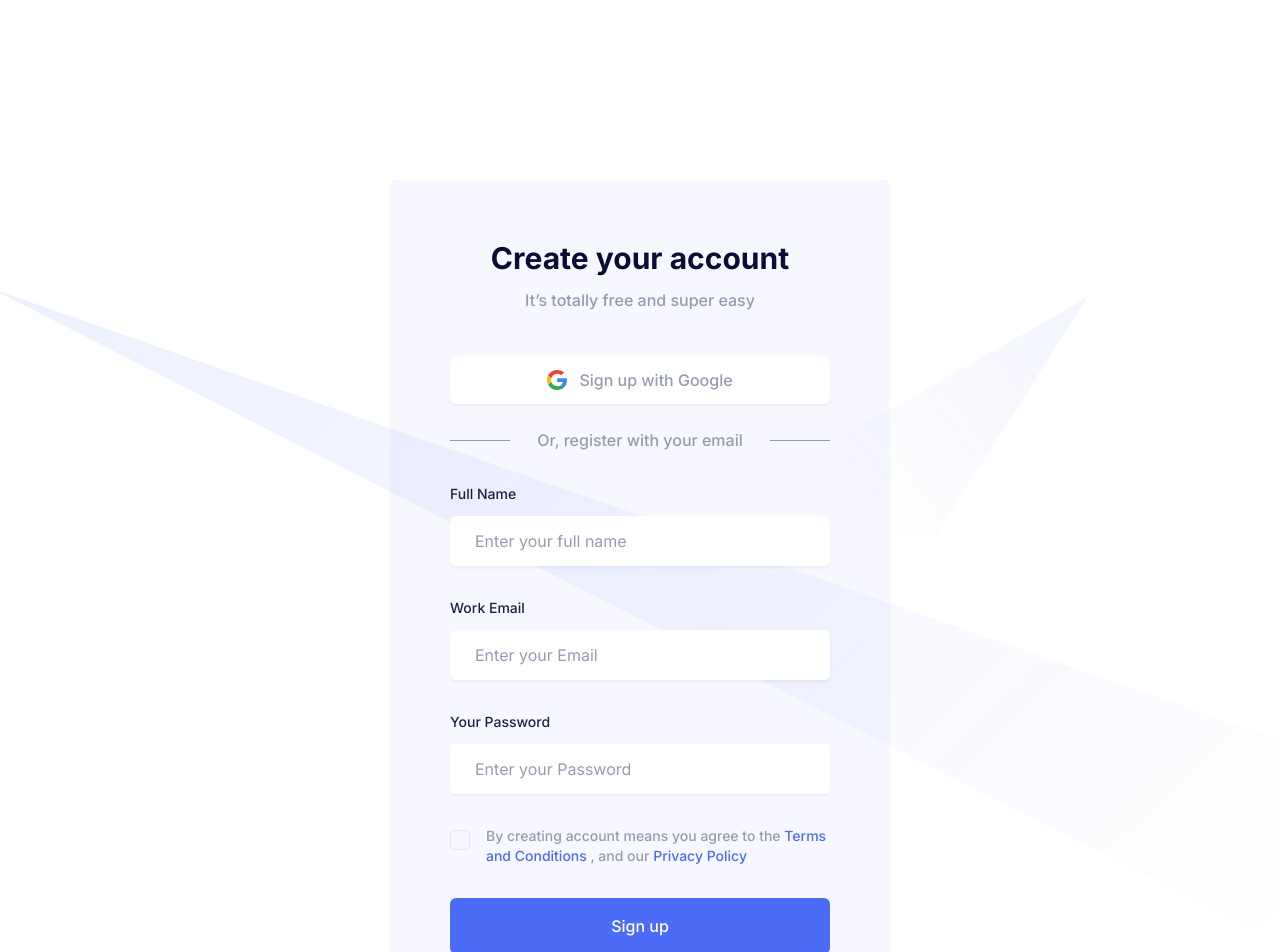
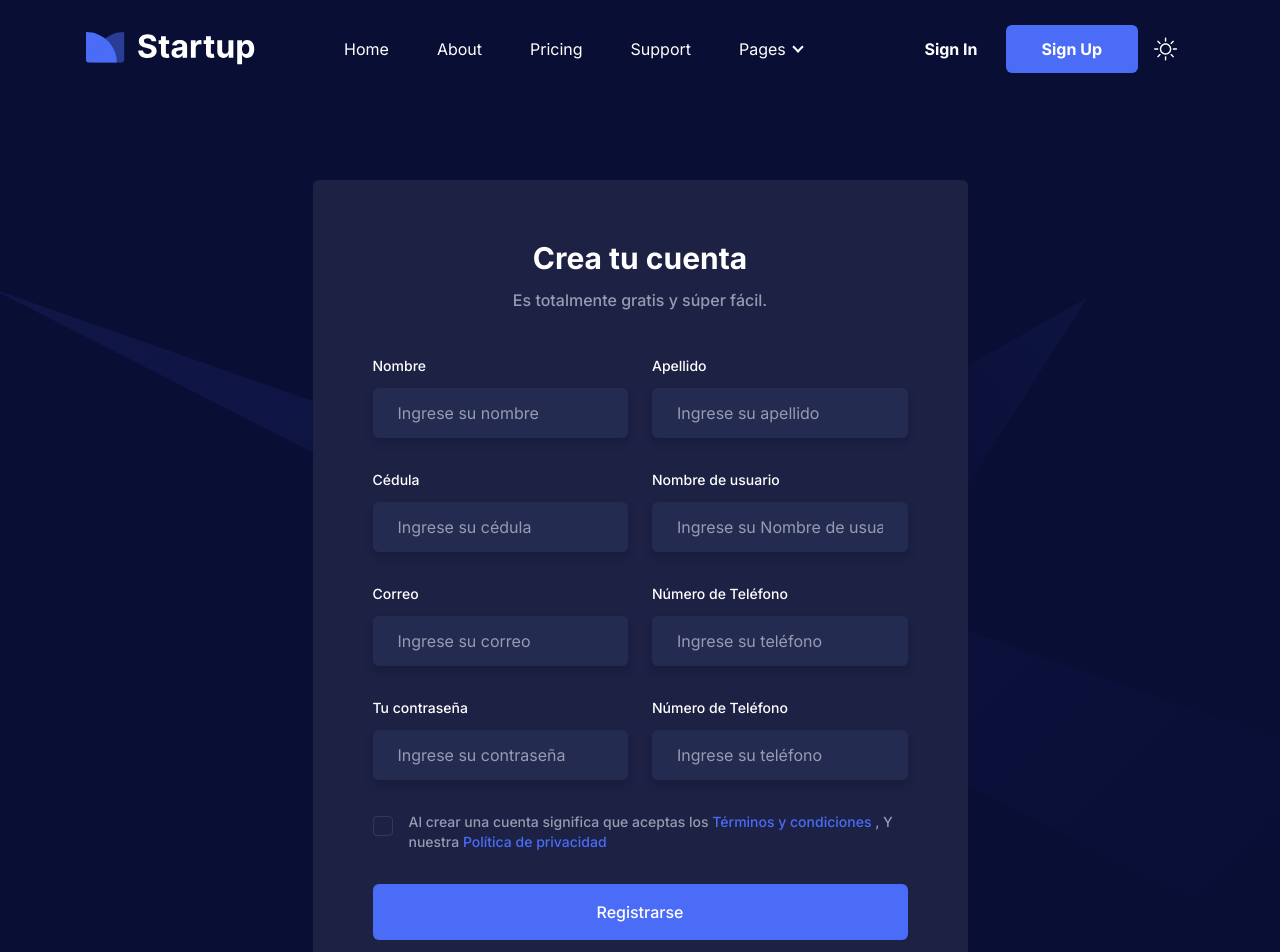
Before and after one commit to takashius/recharge, a React (Vite) app: page /signUp in a window 1280 px wide. Shown: the top 952 px of the page. Built offline with nearby package versions, Linux system fonts and the light colour scheme.

Commit message:
"Updated SignUp component with i18n support, added new fields to form, and modified layout; added translations for English and Spanish; updated routes configuration"

```diff
--- a/src/components/pages/signUp.tsx
+++ b/src/components/pages/signUp.tsx
@@ -1,64 +1,71 @@
+import { useTranslation } from 'react-i18next';
+import { Link } from 'react-router-dom';
+
 export default function SignUp() {
+  const { t } = useTranslation();
   return (
     <>
       <section className="relative overflow-hidden z-10 pt-[180px] pb-[120px]">
         <div className="container">
           <div className="flex flex-wrap mx-[-16px]">
             <div className="w-full px-4">
-              <div className="max-w-[500px] mx-auto bg-primary bg-opacity-5 dark:bg-dark rounded-md p-12 sm:p-[60px]">
-                <h3 className="font-bold text-black dark:text-white text-2xl sm:text-3xl mb-3 text-center">Create your account
+              <div className="max-w-[655px] mx-auto bg-primary bg-opacity-5 dark:bg-dark rounded-md p-12 sm:p-[60px]">
+                <h3 className="font-bold text-black dark:text-white text-2xl sm:text-3xl mb-3 text-center">
+                  {t('signUp.title')}
                 </h3>
-                <p className="font-medium text-base text-body-color mb-11 text-center">It’s totally free and super easy</p>
-                <button
-                  className="w-full flex items-center justify-center p-3 bg-white dark:bg-[#242B51] text-body-color hover:text-primary dark:text-body-color text-base font-medium dark:hover:text-white rounded-md shadow-one dark:shadow-signUp mb-6">
-                  <span className="mr-3">
-                    <svg width="20" height="20" viewBox="0 0 20 20" fill="none" xmlns="http://www.w3.org/2000/svg">
-                      <g clipPath="url(#clip0_95:967)">
-                        <path
-                          d="M20.0001 10.2216C20.0122 9.53416 19.9397 8.84776 19.7844 8.17725H10.2042V11.8883H15.8277C15.7211 12.539 15.4814 13.1618 15.1229 13.7194C14.7644 14.2769 14.2946 14.7577 13.7416 15.1327L13.722 15.257L16.7512 17.5567L16.961 17.5772C18.8883 15.8328 19.9997 13.266 19.9997 10.2216"
-                          fill="#4285F4" />
-                        <path
-                          d="M10.2042 20.0001C12.9592 20.0001 15.2721 19.1111 16.9616 17.5778L13.7416 15.1332C12.88 15.7223 11.7235 16.1334 10.2042 16.1334C8.91385 16.126 7.65863 15.7206 6.61663 14.9747C5.57464 14.2287 4.79879 13.1802 4.39915 11.9778L4.27957 11.9878L1.12973 14.3766L1.08856 14.4888C1.93689 16.1457 3.23879 17.5387 4.84869 18.512C6.45859 19.4852 8.31301 20.0005 10.2046 20.0001"
-                          fill="#34A853" />
-                        <path
-                          d="M4.39911 11.9777C4.17592 11.3411 4.06075 10.673 4.05819 9.99996C4.0623 9.32799 4.17322 8.66075 4.38696 8.02225L4.38127 7.88968L1.19282 5.4624L1.08852 5.51101C0.372885 6.90343 0.00012207 8.4408 0.00012207 9.99987C0.00012207 11.5589 0.372885 13.0963 1.08852 14.4887L4.39911 11.9777Z"
-                          fill="#FBBC05" />
-                        <path
-                          d="M10.2042 3.86663C11.6663 3.84438 13.0804 4.37803 14.1498 5.35558L17.0296 2.59996C15.1826 0.901848 12.7366 -0.0298855 10.2042 -3.6784e-05C8.3126 -0.000477834 6.45819 0.514732 4.8483 1.48798C3.2384 2.46124 1.93649 3.85416 1.08813 5.51101L4.38775 8.02225C4.79132 6.82005 5.56974 5.77231 6.61327 5.02675C7.6568 4.28118 8.91279 3.87541 10.2042 3.86663Z"
-                          fill="#EB4335" />
-                      </g>
-                      <defs>
-                        <clipPath id="clip0_95:967">
-                          <rect width="20" height="20" fill="white" />
-                        </clipPath>
-                      </defs>
-                    </svg>
-                  </span>
-                  Sign up with Google
-                </button>
-                <div className="flex items-center justify-center mb-8">
-                  <span className="hidden sm:block max-w-[60px] w-full h-[1px] bg-body-color"></span>
-                  <p className="w-full px-5 text-body-color text-center text-base font-medium">Or, register with your email</p>
-                  <span className="hidden sm:block max-w-[60px] w-full h-[1px] bg-body-color"></span>
-                </div>
-                <form>
-                  <div className="mb-8">
-                    <label htmlFor="name" className="block text-sm font-medium text-dark dark:text-white mb-3"> Full Name </label>
-                    <input type="text" name="name" placeholder="Enter your full name"
-                      className="w-full border border-transparent dark:bg-[#242B51] rounded-md shadow-one dark:shadow-signUp py-3 px-6 text-body-color text-base placeholder-body-color outline-none focus-visible:shadow-none focus:border-primary" />
+                <p className="font-medium text-base text-body-color mb-11 text-center">{t('signUp.subTitle')}</p>
+                <form className="grid grid-cols-1 md:grid-cols-2 gap-6">
+                  <div className="flex mb-8 col-span-2">
+                    <div className='mr-6'>
+                      <label htmlFor="name" className="block text-sm font-medium text-dark dark:text-white mb-3"> {t('signUp.form.name')} </label>
+                      <input type="text" name="name" placeholder={t('signUp.form.namePlaceholder')}
+                        className="w-full border border-transparent dark:bg-[#242B51] rounded-md shadow-one dark:shadow-signUp py-3 px-6 text-body-color text-base placeholder-body-color outline-none focus-visible:shadow-none focus:border-primary" />
+                    </div>
+                    <div>
+                      <label htmlFor="name" className="block text-sm font-medium text-dark dark:text-white mb-3"> {t('signUp.form.lastName')} </label>
+                      <input type="text" name="name" placeholder={t('signUp.form.lastNamePlaceholder')}
+                        className="w-full border border-transparent dark:bg-[#242B51] rounded-md shadow-one dark:shadow-signUp py-3 px-6 text-body-color text-base placeholder-body-color outline-none focus-visible:shadow-none focus:border-primary" />
+                    </div>
                   </div>
-                  <div className="mb-8">
-                    <label htmlFor="email" className="block text-sm font-medium text-dark dark:text-white mb-3"> Work Email </label>
-                    <input type="email" name="email" placeholder="Enter your Email"
-                      className="w-full border border-transparent dark:bg-[#242B51] rounded-md shadow-one dark:shadow-signUp py-3 px-6 text-body-color text-base placeholder-body-color outline-none focus-visible:shadow-none focus:border-primary" />
+                  <div className="flex mb-8 col-span-2">
+                    <div className='mr-6'>
+                      <label htmlFor="idCard" className="block text-sm font-medium text-dark dark:text-white mb-3"> {t('signUp.form.idCard')} </label>
+                      <input type="text" name="idCard" placeholder={t('signUp.form.idCardPlaceholder')}
+                        className="w-full border border-transparent dark:bg-[#242B51] rounded-md shadow-one dark:shadow-signUp py-3 px-6 text-body-color text-base placeholder-body-color outline-none focus-visible:shadow-none focus:border-primary" />
+                    </div>
+                    <div>
+                      <label htmlFor="username" className="block text-sm font-medium text-dark dark:text-white mb-3"> {t('signUp.form.username')} </label>
+                      <input type="text" name="username" placeholder={t('signUp.form.usernamePlaceholder')}
+                        className="w-full border border-transparent dark:bg-[#242B51] rounded-md shadow-one dark:shadow-signUp py-3 px-6 text-body-color text-base placeholder-body-color outline-none focus-visible:shadow-none focus:border-primary" />
+                    </div>
                   </div>
-                  <div className="mb-8">
-                    <label htmlFor="password" className="block text-sm font-medium text-dark dark:text-white mb-3"> Your Password
-                    </label>
-                    <input type="password" name="password" placeholder="Enter your Password"
-                      className="w-full border border-transparent dark:bg-[#242B51] rounded-md shadow-one dark:shadow-signUp py-3 px-6 text-body-color text-base placeholder-body-color outline-none focus-visible:shadow-none focus:border-primary" />
+                  <div className="flex mb-8 col-span-2">
+                    <div className="mr-6">
+                      <label htmlFor="email" className="block text-sm font-medium text-dark dark:text-white mb-3"> {t('signUp.form.email')} </label>
+                      <input type="email" name="email" placeholder={t('signUp.form.emailPlaceholder')}
+                        className="w-full border border-transparent dark:bg-[#242B51] rounded-md shadow-one dark:shadow-signUp py-3 px-6 text-body-color text-base placeholder-body-color outline-none focus-visible:shadow-none focus:border-primary" />
+                    </div>
+                    <div>
+                      <label htmlFor="phone" className="block text-sm font-medium text-dark dark:text-white mb-3"> {t('signUp.form.phone')} </label>
+                      <input type="tel" name="phone" placeholder={t('signUp.form.phonePlaceholder')}
+                        className="w-full border border-transparent dark:bg-[#242B51] rounded-md shadow-one dark:shadow-signUp py-3 px-6 text-body-color text-base placeholder-body-color outline-none focus-visible:shadow-none focus:border-primary" />
+                    </div>
                   </div>
-                  <div className="flex mb-8">
+                  <div className="flex mb-8 col-span-2">
+                    <div className="mr-6">
+                      <label htmlFor="password" className="block text-sm font-medium text-dark dark:text-white mb-3"> {t('signUp.form.password')} </label>
+                      <input type="password" name="password" placeholder={t('signUp.form.passwordPlaceholder')}
+                        className="w-full border border-transparent dark:bg-[#242B51] rounded-md shadow-one dark:shadow-signUp py-3 px-6 text-body-color text-base placeholder-body-color outline-none focus-visible:shadow-none focus:border-primary" />
+                    </div>
+                    <div>
+                      <label htmlFor="rePassword" className="block text-sm font-medium text-dark dark:text-white mb-3"> {t('signUp.form.phone')} </label>
+                      <input type="password" name="rePassword" placeholder={t('signUp.form.phonePlaceholder')}
+                        className="w-full border border-transparent dark:bg-[#242B51] rounded-md shadow-one dark:shadow-signUp py-3 px-6 text-body-color text-base placeholder-body-color outline-none focus-visible:shadow-none focus:border-primary" />
+                    </div>
+                  </div>
+
+
+                  <div className="flex mb-8 col-span-2">
                     <label htmlFor="checkboxLabel" className="flex cursor-pointer text-body-color text-sm font-medium select-none">
                       <div className="relative">
                         <input type="checkbox" id="checkboxLabel" className="sr-only" />
@@ -74,23 +81,24 @@
                         </div>
                       </div>
                       <span>
-                        By creating account means you agree to the
-                        <a href="#" className="text-primary hover:underline"> Terms and Conditions </a>
-                        , and our
-                        <a href="#" className="text-primary hover:underline"> Privacy Policy </a>
+                        {t('signUp.TermsAndConditions.partOne')}
+                        <a href="#" className="text-primary hover:underline"> {t('signUp.TermsAndConditions.partTwo')} </a>
+                        , {t('signUp.TermsAndConditions.partThree')}
+                        <a href="#" className="text-primary hover:underline"> {t('signUp.TermsAndConditions.partFour')} </a>
                       </span>
                     </label>
                   </div>
-                  <div className="mb-6">
+                  <div className="mb-6 col-span-2">
                     <button
                       className="w-full flex items-center justify-center text-base font-medium text-white bg-primary py-4 px-9 hover:shadow-signUp hover:bg-opacity-80 transition duration-300 ease-in-out rounded-md">
-                      Sign up
+                      {t('signUp.button')}
                     </button>
                   </div>
                 </form>
+
                 <p className="font-medium text-base text-body-color text-center">
-                  Already using Startup?
-                  <a href="signin.html" className="text-primary hover:underline"> Sign in </a>
+                  {t('signUp.alreadyRegistered')}
+                  <Link to={'/signIn'} className="text-primary hover:underline"> {t('signIn.title')} </Link>
                 </p>
               </div>
             </div>
--- a/src/locales/en.json
+++ b/src/locales/en.json
@@ -15,6 +15,36 @@
         "passwordPlaceholder": "Enter your Password"
       }
     },
+    "signUp": {
+      "title": "Create your account",
+      "subTitle": "It’s totally free and super easy",
+      "button": "Sign up",
+      "alreadyRegistered": "Already registered?",
+      "form": {
+        "name": "Name",
+        "namePlaceholder": "Enter your name",
+        "lastName": "LastName",
+        "lastNamePlaceholder": "Enter your lastName",
+        "idCard": "Identification card",
+        "idCardPlaceholder": "Enter your identification card number",
+        "username": "Username",
+        "usernamePlaceholder": "Enter your username",
+        "email": "Email",
+        "emailPlaceholder": "Enter your email",
+        "phone": "Phone Number",
+        "phonePlaceholder": "Enter your phone",
+        "password": "Your Password",
+        "passwordPlaceholder": "Enter your password",
+        "rePassword": "Repeat password",
+        "rePasswordPlaceholder": "Repeat your password"
+      },
+      "TermsAndConditions": {
+        "partOne": "By creating account means you agree to the",
+        "partTwo": "Terms and Conditions",
+        "partThree": "and our",
+        "partFour": "Privacy Policy"
+      }
+    },
     "welcome": "Welcome",
     "description": "This is an example of i18n in React with Vite."
   }
--- a/src/locales/es.json
+++ b/src/locales/es.json
@@ -15,6 +15,36 @@
         "passwordPlaceholder": "Coloque su clave"
       }
     },
+    "signUp": {
+      "title": "Crea tu cuenta",
+      "subTitle": "Es totalmente gratis y súper fácil.",
+      "button": "Registrarse",
+      "alreadyRegistered": "¿Ya estás registrado?",
+      "form": {
+        "name": "Nombre",
+        "namePlaceholder": "Ingrese su nombre",
+        "lastName": "Apellido",
+        "lastNamePlaceholder": "Ingrese su apellido",
+        "idCard": "Cédula",
+        "idCardPlaceholder": "Ingrese su cédula",
+        "username": "Nombre de usuario",
+        "usernamePlaceholder": "Ingrese su Nombre de usuario",
+        "email": "Correo",
+        "emailPlaceholder": "Ingrese su correo",
+        "phone": "Número de Teléfono",
+        "phonePlaceholder": "Ingrese su teléfono",
+        "password": "Tu contraseña",
+        "passwordPlaceholder": "Ingrese su contraseña",
+        "rePassword": "Repetir contraseña",
+        "rePasswordPlaceholder": "Repita su contraseña"
+      },
+      "TermsAndConditions": {
+        "partOne": "Al crear una cuenta significa que aceptas los",
+        "partTwo": "Términos y condiciones",
+        "partThree": "Y nuestra",
+        "partFour": "Política de privacidad"
+      }
+    },
     "welcome": "Bienvenido",
     "description": "Este es un ejemplo de i18n en React con Vite."
   }
--- a/src/routes.tsx
+++ b/src/routes.tsx
@@ -22,8 +22,8 @@
       { path: "/blogDetail", element: <BlogDetail /> },
       { path: "/blogSidebar", element: <BlogSidebar /> },
       { path: "/contact", element: <Contact /> },
+      { path: "/signIn", element: <SignIn /> },
+      { path: "/signUp", element: <SignUp /> },
     ],
   },
-  { path: "/signIn", element: <SignIn /> },
-  { path: "/signUp", element: <SignUp /> },
 ]
```
